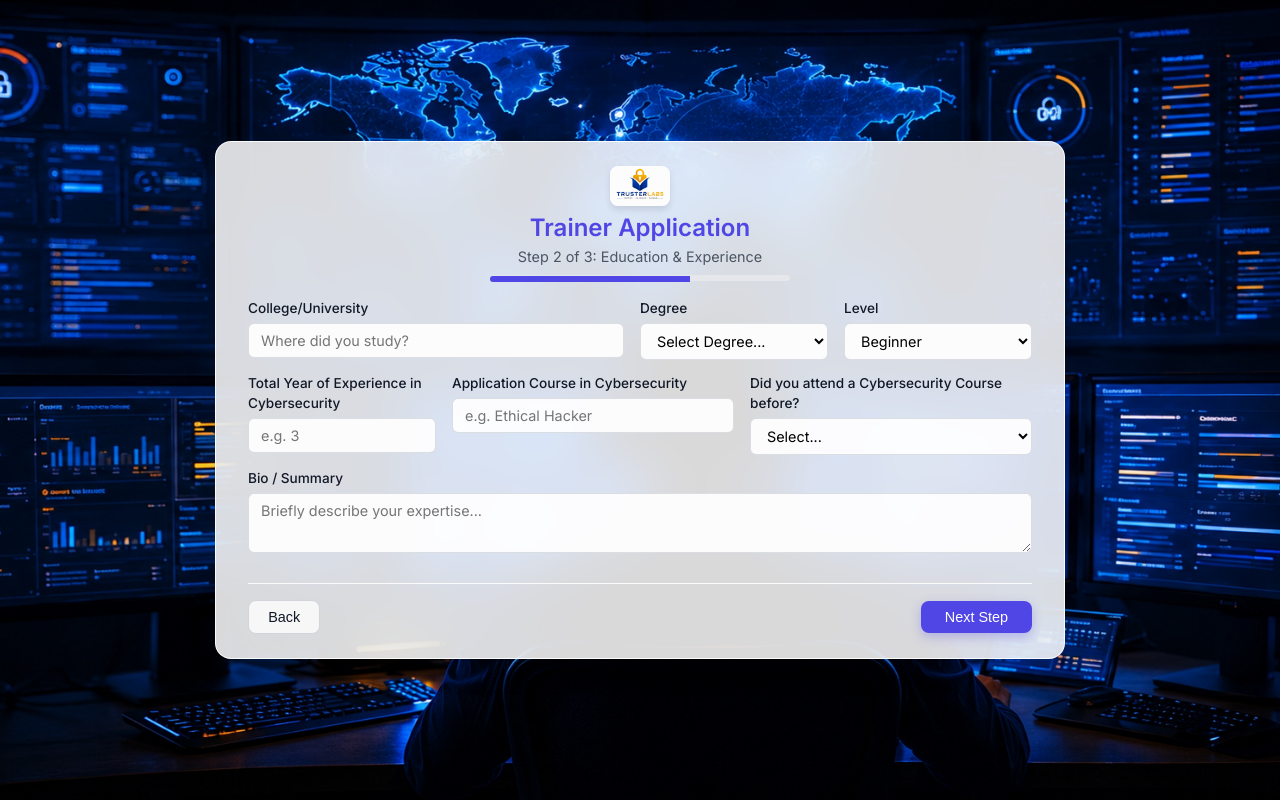
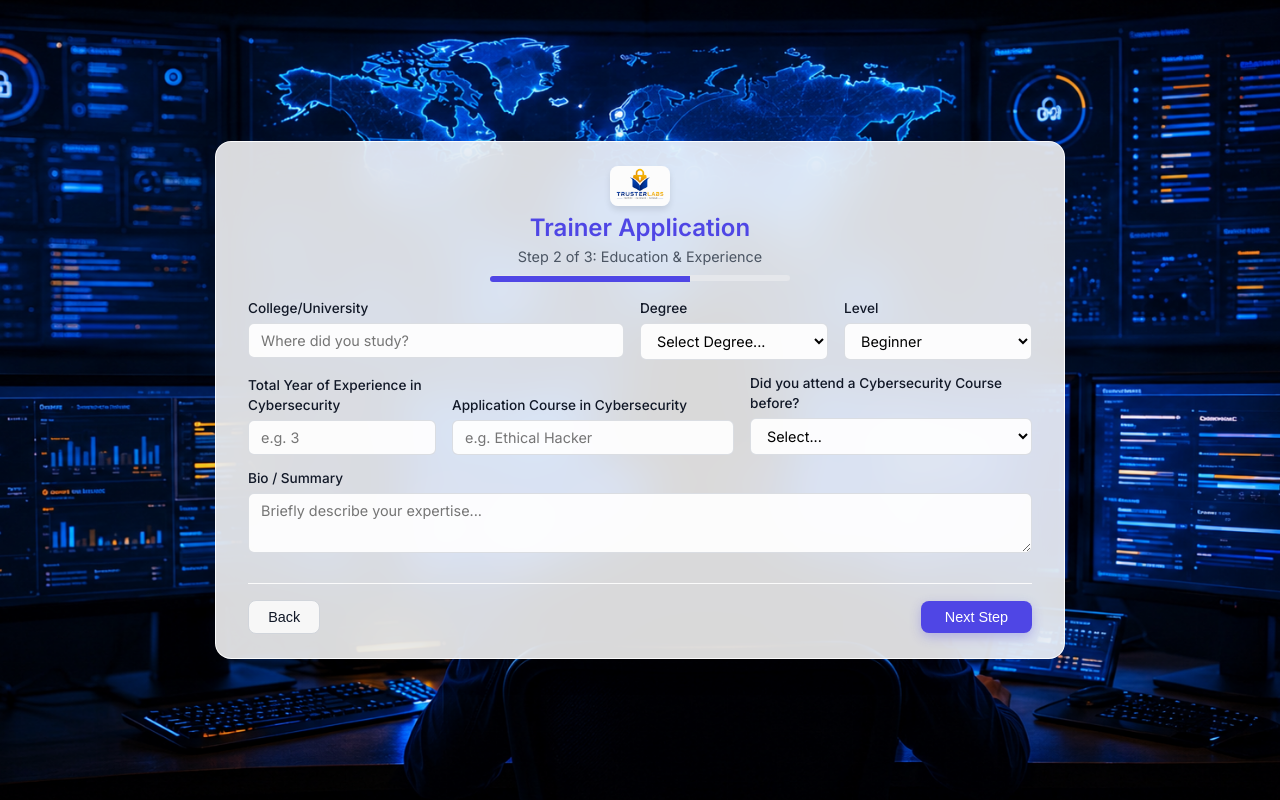
Before and after one commit to N7732/DataCollectionApp, a React (Vite) app in the folder Frontend/collectForm/: page / in a window 1280 px wide. Both pictures are taken after typing "Sample", "name@example.com", "Sample", "Sample", "Sample", "Sample" into the empty fields and a click on the button "Next Step". Built offline with nearby package versions, Linux system fonts and the light colour scheme.

Commit message:
Fix to avoid double submit

```diff
--- a/Frontend/collectForm/src/components/TrainerForm.jsx
+++ b/Frontend/collectForm/src/components/TrainerForm.jsx
@@ -197,15 +197,15 @@ export default function TrainerForm() {
                 </div>
               </div>
               <div className="flex gap-4" style={{ marginBottom: '0.8rem' }}>
-                <div className="form-group" style={{ flex: 1, marginBottom: 0 }}>
+                <div className="form-group" style={{ flex: 1, marginBottom: 0, display: 'flex', flexDirection: 'column', justifyContent: 'flex-end' }}>
                   <label className="form-label">Total Year of Experience in Cybersecurity</label>
                   <input type="number" min="0" name="Experience_year" value={formData.Experience_year} onChange={handleInputChange} className="form-control" placeholder="e.g. 3" />
                 </div>
-                <div className="form-group" style={{ flex: 1.5, marginBottom: 0 }}>
+                <div className="form-group" style={{ flex: 1.5, marginBottom: 0, display: 'flex', flexDirection: 'column', justifyContent: 'flex-end' }}>
                   <label className="form-label">Application Course in Cybersecurity</label>
                   <input type="text" name="cybersecurity_course_applied" value={formData.cybersecurity_course_applied} onChange={handleInputChange} className="form-control" placeholder="e.g. Ethical Hacker" />
                 </div>
-                <div className="form-group" style={{ flex: 1.5, marginBottom: 0 }}>
+                <div className="form-group" style={{ flex: 1.5, marginBottom: 0, display: 'flex', flexDirection: 'column', justifyContent: 'flex-end' }}>
                   <label className="form-label">Did you attend a Cybersecurity Course before?</label>
                   <select name="attended_cybersecurity_course_before" value={formData.attended_cybersecurity_course_before} onChange={handleInputChange} className="form-control">
                     <option value="">Select...</option>
```
Also changed, not shown: 1 other file (tests, documents, lock files or other folders).
